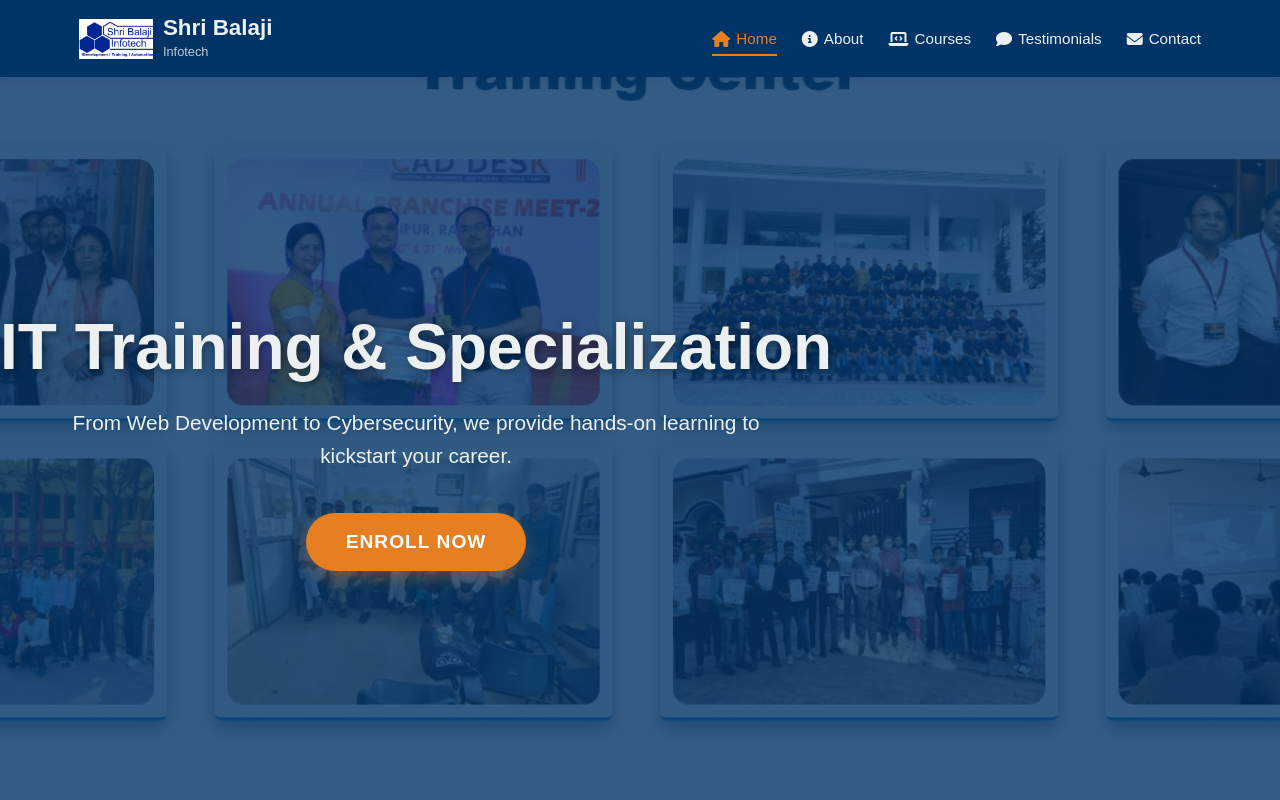
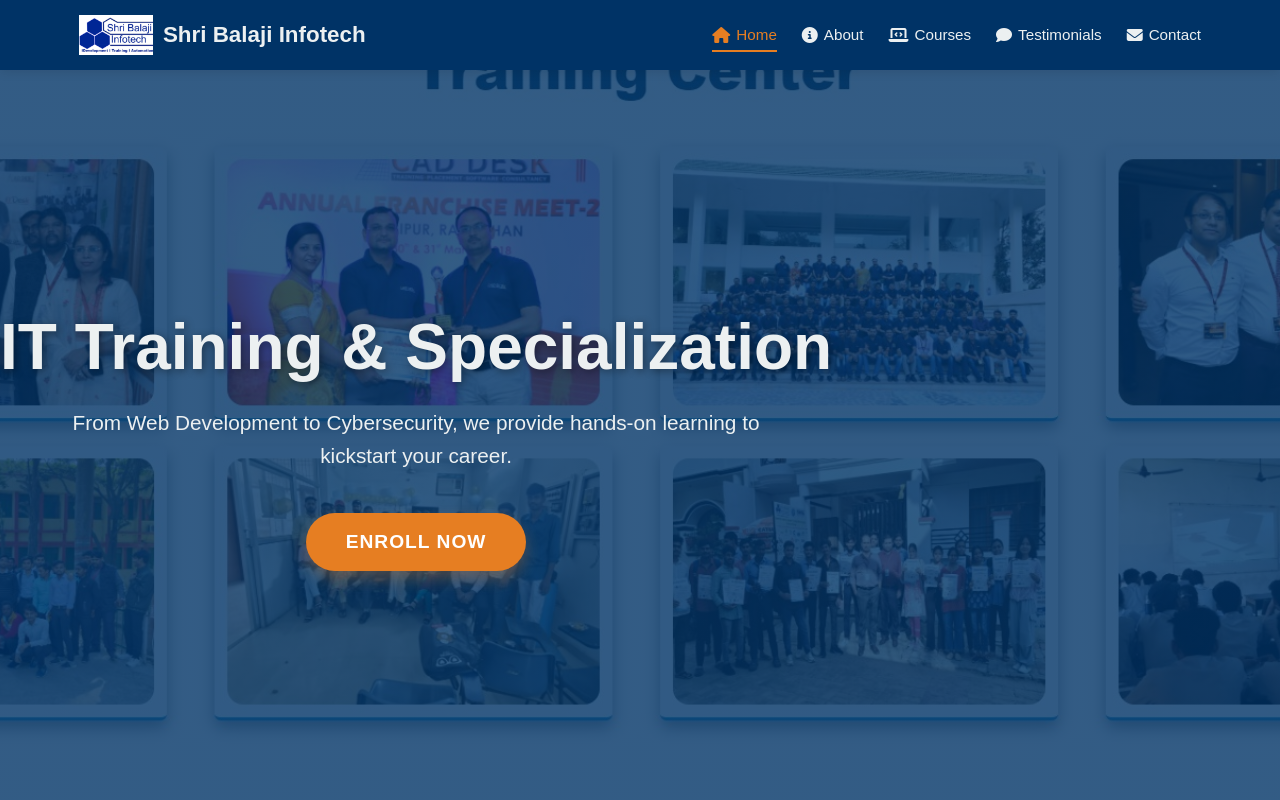
Before and after one commit to 2004Asbah/shri-balaji-infotech, a plain HTML site: page index.html in a window 1280 px wide. Shown: the top 800 px of the page. Drawn offline with Linux system fonts and the light colour scheme.

Commit message:
Update index.html

```diff
--- a/index.html
+++ b/index.html
@@ -13,8 +13,8 @@
             <div class="logo-container">
                 <img src="images/logo.png" alt="Shri Balaji Infotech Logo" class="logo">
                 <div class="logo-text">
-                    <h1>Shri Balaji</h1>
-                    <p>Infotech</p>
+                    <h1>Shri Balaji Infotech </h1>
+
                 </div>
             </div>
             <nav>
```
